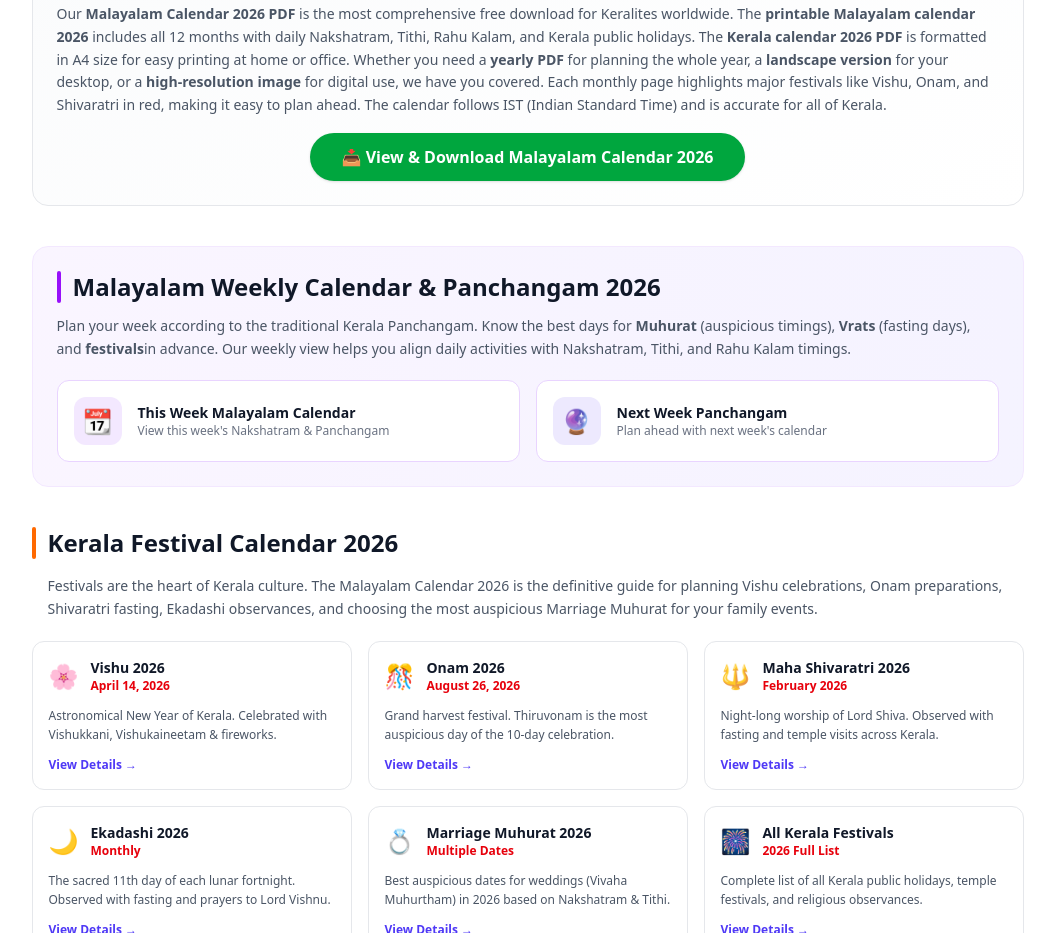
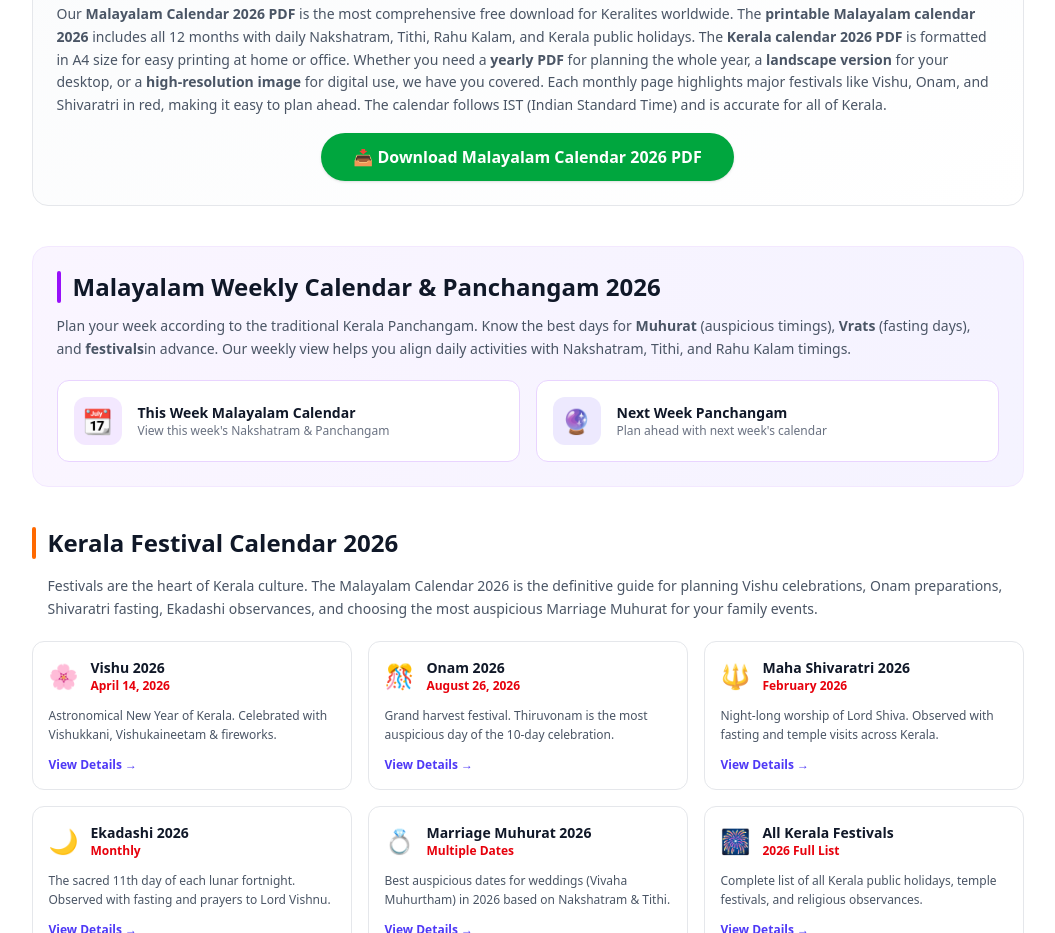
Before and after one commit to Agasthyan07/malayalam_calender, a Next.js app: page / in a window 1280 px wide. Shown: the part 2200-3133 px from the top of the page, without its empty margins (105-1160 px from the left). Built offline with nearby package versions, Linux system fonts and the light colour scheme.

Commit message:
Update homepage PDF download links to target 2026 official calendar PDF

```diff
--- a/app/page.tsx
+++ b/app/page.tsx
@@ -195,7 +195,9 @@ export default async function Home({ searchParams }: Props) {
         </p>
         <div className="flex flex-wrap justify-center gap-3">
           <Link
-            href="#pdf-download"
+            href="/calendar-pdf/2026_pdf/kerala-govt-offical-calendar-2026.pdf"
+            target="_blank"
+            rel="noopener noreferrer"
             className="inline-flex items-center gap-2 bg-white text-red-700 font-bold px-6 py-3 rounded-full shadow-md hover:shadow-lg hover:bg-red-50 transition-all text-sm md:text-base"
           >
             📥 Download 2026 PDF
@@ -319,10 +321,10 @@ export default async function Home({ searchParams }: Props) {
 
         <div className="grid grid-cols-2 md:grid-cols-4 gap-4 mb-6">
           {[
-            { icon: '📄', label: 'Yearly PDF', desc: 'Full year 2026', href: '/malayalam-calendar/2026' },
+            { icon: '📄', label: 'Yearly PDF', desc: 'Full year 2026', href: '/calendar-pdf/2026_pdf/kerala-govt-offical-calendar-2026.pdf' },
             { icon: '📅', label: 'Monthly PDF', desc: 'Each month separately', href: currentMonthSlug },
-            { icon: '🔄', label: 'Landscape', desc: 'Wide format view', href: '/malayalam-calendar/2026' },
-            { icon: '🖼️', label: 'High Resolution', desc: 'HD quality image', href: '/malayalam-calendar/2026' },
+            { icon: '🔄', label: 'Landscape', desc: 'Wide format view', href: '/calendar-pdf/2026_pdf/kerala-govt-offical-calendar-2026.pdf' },
+            { icon: '🖼️', label: 'High Resolution', desc: 'HD quality image', href: '/calendar-pdf/2026_pdf/kerala-govt-offical-calendar-2026.pdf' },
           ].map((item) => (
             <Link
               key={item.label}
@@ -349,10 +351,12 @@ export default async function Home({ searchParams }: Props) {
         </div>
         <div className="mt-4 flex justify-center">
           <Link
-            href="/malayalam-calendar/2026"
+            href="/calendar-pdf/2026_pdf/kerala-govt-offical-calendar-2026.pdf"
+            target="_blank"
+            rel="noopener noreferrer"
             className="inline-flex items-center gap-2 bg-green-600 text-white font-bold px-8 py-3 rounded-full shadow hover:bg-green-700 transition-colors"
           >
-            📥 View &amp; Download Malayalam Calendar 2026
+            📥 Download Malayalam Calendar 2026 PDF
           </Link>
         </div>
       </section>
```
